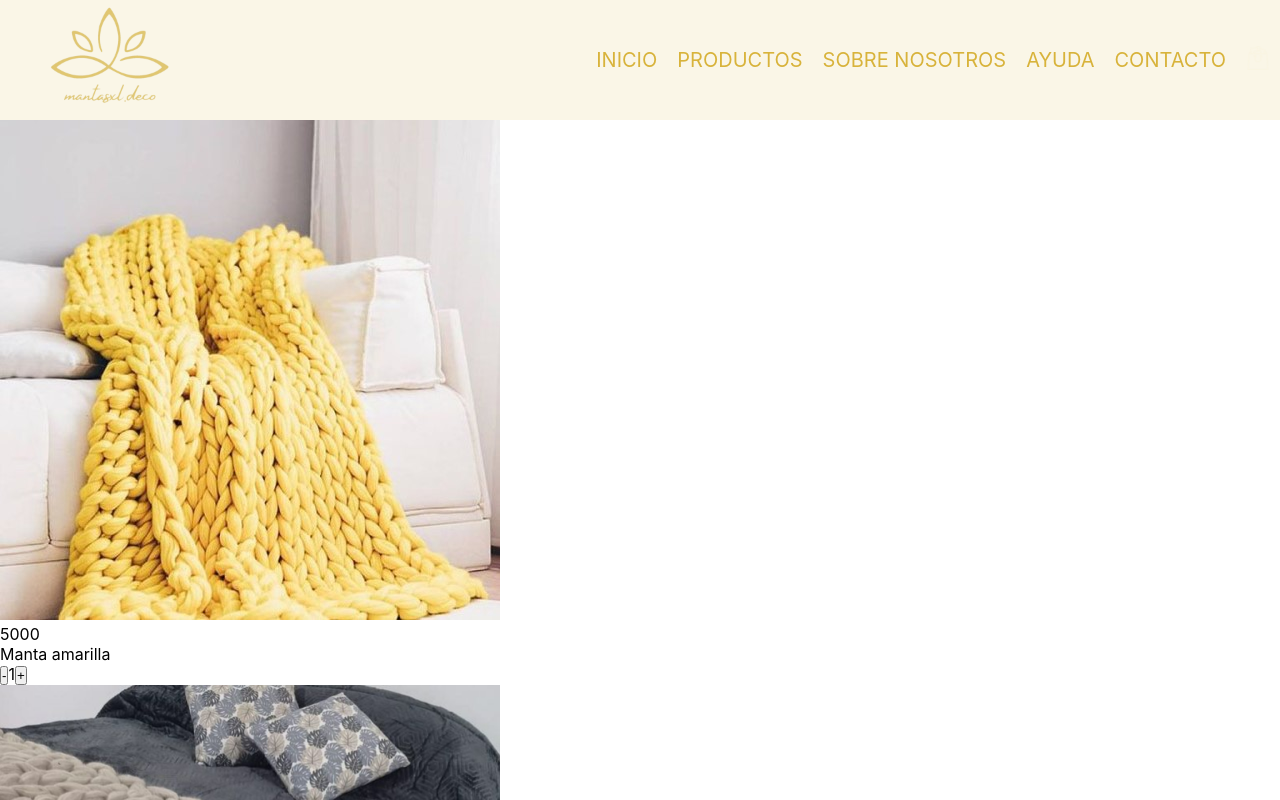
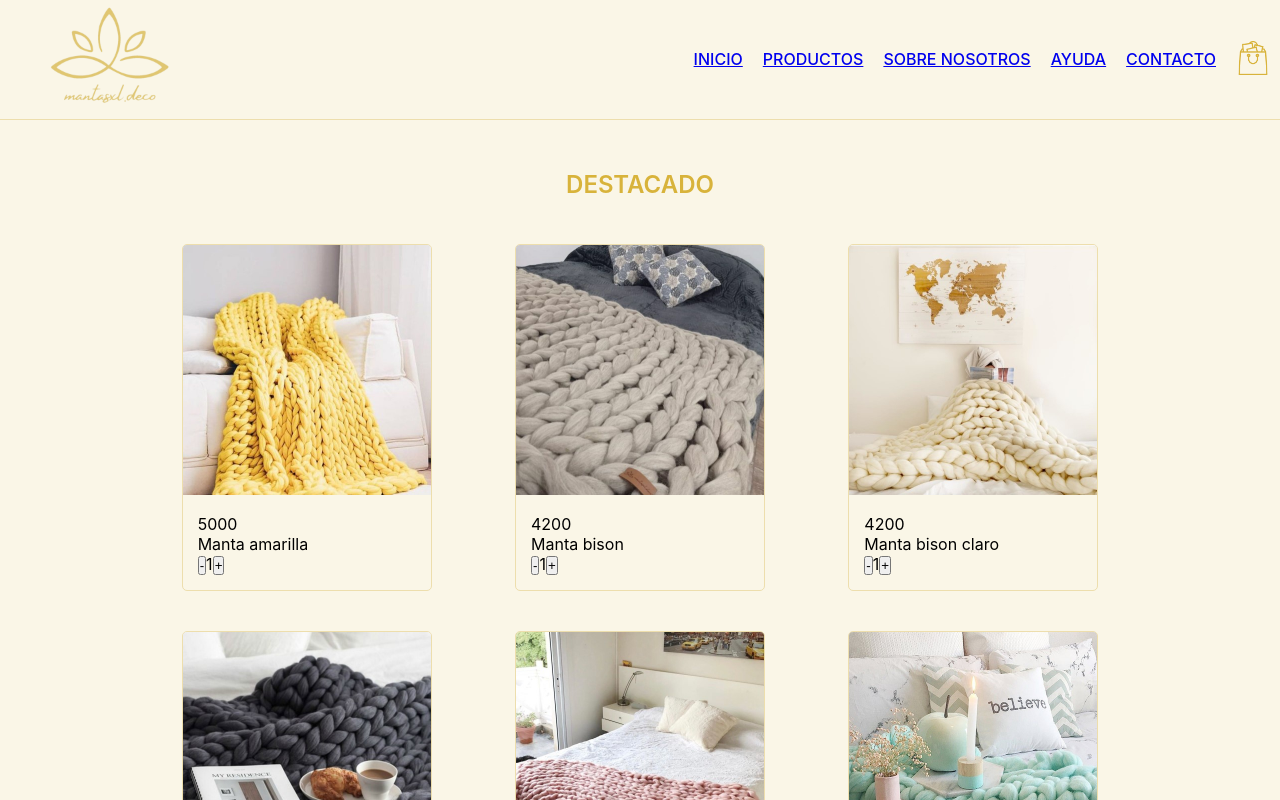
Before and after one commit to DanielAndresArias/ecommerce, a React (Create React App) app: page / in a window 1280 px wide. Shown: the top 800 px of the page. Built offline with nearby package versions, Linux system fonts and the light colour scheme.

Commit message:
Se le puso estilos a la página Home.

```diff
--- a/src/components/CartWidget/CartWidget.js
+++ b/src/components/CartWidget/CartWidget.js
@@ -2,9 +2,9 @@ import '../../css/style.css';
 
 const CartWidget = () =>{
     return(
-        <li className='cartWidget'>
+        <div className='cartWidget'>
             <img src={"./cart.png"} alt={"Carrito de compras"}></img>
-        </li>
+        </div>
     );
 }
 
--- a/src/components/Header/Header.js
+++ b/src/components/Header/Header.js
@@ -1,10 +1,11 @@
 import NavBar from '../NavBar/NavBar';
+import '../../css/style.css';
 
 const Header = () =>{
 
     return(
         <header className='header'>
-            <div>
+            <div className='logo'>
                 <img src='logo.PNG'/>
             </div>
             <NavBar/>
--- a/src/components/Home/Home.js
+++ b/src/components/Home/Home.js
@@ -3,8 +3,10 @@ import ItemListContainer from '../ItemListContainer/ItemListContainer';
 
 const Home = () =>{
     return (
-        <main className='Home'>
+        <main className='home'>
+          <h2>destacado</h2>
           <ItemListContainer tipo="mantas"/>
+          <h2>ofertas</h2>
           <ItemListContainer tipo="mantas"/>
         </main>
     )
--- a/src/components/Item/Item.js
+++ b/src/components/Item/Item.js
@@ -6,13 +6,15 @@ const Item = (props) => {
 
 
     return(
-        <div>
+        <div className="card">
             <div>
                 <img src={props.image}/>
             </div>
-            <span>{props.price}</span>
-            <p>{props.name}</p>
-            <ItemCount initial={1} stock={5}/>
+            <div className="info">
+                <span>{props.price}</span>
+                <p>{props.name}</p>
+                <ItemCount initial={1} stock={5}/>
+            </div>
         </div>
     )
 }
--- a/src/components/ItemListContainer/ItemListContainer.js
+++ b/src/components/ItemListContainer/ItemListContainer.js
@@ -12,7 +12,7 @@ const ItemListContainer = (props) => {
     }, []);
 
     return(
-        <section className='section'>
+        <section className={props.tipo}>
             <ItemList products={products}/>
         </section>
     )
--- a/src/components/Menu/Menu.js
+++ b/src/components/Menu/Menu.js
@@ -1,3 +1,4 @@
+import { NavLink } from 'react-router-dom';
 import '../../css/style.css';
 import CartWidget from '../CartWidget/CartWidget';
 import SubMenu from '../SubMenu/SubMenu';
@@ -6,8 +7,8 @@ const Menu = (props) =>{
     return(
         <ul className='menu--desktop'>
             {props.pages.map((page) => {
-                return (page === "productos")? <li key={page}> {page} <SubMenu items={props.products} /></li> :
-                                               <li key={page}> {page} </li>
+                return (page === "productos")? <li key={page}> <NavLink to={'/'}> {page} </NavLink> <SubMenu items={props.products}/> </li> :
+                                               <li key={page}> <NavLink> {page} </NavLink> </li>
             })}
             <CartWidget/>
         </ul>
--- a/src/css/style.css
+++ b/src/css/style.css
@@ -8,17 +8,21 @@
 .header {
   background-color: #FAF6E7;
   color: #D8B33B;
-  font-size: 20px;
+  font-size: 16px;
+  font-weight: 500;
   display: flex;
   flex-flow: row nowrap;
   align-items: center;
   justify-content: space-between;
   height: 120px;
   position: sticky;
-  top: 0; }
-  .header div {
+  top: 0;
+  border-bottom: 1px solid #EDDEAD; }
+
+.logo {
   margin-left: 50px; }
-    .header div img {
+  .logo img {
+    cursor: pointer;
     width: 120px; }
 
 .navBar {
@@ -37,14 +41,24 @@
   .menu--desktop li {
     display: inline-block;
     margin: 0 10px;
-    position: relative; }
+    position: relative;
+    cursor: pointer;
+    border-bottom: 1px solid #FAF6E7; }
+    .menu--desktop li:hover {
+      border-color: #D8B33B; }
       .menu--desktop li:hover .submenu {
         display: block;
         background-color: #FAF6E7;
-      padding: 5px 0;
-      top: 73px;
+        padding: 48px 0 0;
+        top: 22px;
         left: -22px;
         text-align: left; }
+
+.cartWidget {
+  margin: 0 10px; }
+  .cartWidget img {
+    width: 34px;
+    cursor: pointer; }
 
 .submenu {
   display: none;
@@ -52,4 +66,41 @@
   text-transform: capitalize;
   position: absolute; }
   .submenu li {
-    padding: 5px 15px; }
+    display: block;
+    padding: 10px 15px;
+    cursor: pointer;
+    border: 1px solid #FAF6E7;
+    margin: 0; }
+    .submenu li:hover {
+      border-color: #EDDEAD; }
+
+.home {
+  display: flex;
+  flex-flow: column nowrap;
+  align-items: center;
+  background-color: #FAF6E7; }
+  .home h2 {
+    margin: 50px 0 25px;
+    text-transform: uppercase;
+    text-align: center;
+    color: #D8B33B;
+    font-size: 24px;
+    font-weight: 600; }
+
+.mantas {
+  display: flex;
+  flex-flow: row wrap;
+  justify-content: space-around;
+  max-width: 1000px;
+  margin-bottom: 50px; }
+
+.card {
+  overflow: hidden;
+  margin: 20px;
+  width: 250px;
+  border-radius: 5px;
+  border: 1px solid #EDDEAD; }
+  .card div img {
+    width: 250px; }
+  .card .info {
+    padding: 15px; }
--- a/src/scss/style-scss.scss
+++ b/src/scss/style-scss.scss
@@ -13,12 +13,14 @@ $color-background-white: #F3F3F3;
 $color-font: #070603;
 $color-background-footer: #070603;
 $color-font-header: #D8B33B;
+$color-font-header-light: #EDDEAD;
 $color-border-cart: #817E75;
 
 .header{
     background-color: $color-background;
     color: $color-font-header;
-    font-size: 20px;
+    font-size: 16px;
+    font-weight: 500;
     display: flex;
     flex-flow: row nowrap;
     align-items: center;
@@ -26,12 +28,14 @@ $color-border-cart: #817E75;
     height: 120px;
     position: sticky;
     top: 0;
+    border-bottom: 1px solid $color-font-header-light;
+}
 
-    div{
-        margin-left: 50px;
-        img{
-            width: 120px;
-        }
+.logo{
+    margin-left: 50px;
+    img{
+        cursor: pointer;
+        width: 120px;
     }
 }
 
@@ -54,13 +58,17 @@ $color-border-cart: #817E75;
         display: inline-block;
         margin: 0 10px;
         position: relative;
+        cursor: pointer;
+        border-bottom: 1px solid $color-background;
 
         &:hover{
+            border-color: $color-font-header;
+
             .submenu{
                 display: block;
                 background-color: $color-background;
-                padding: 5px 0;
-                top: 73px;
+                padding: 48px 0 0;
+                top: 22px;
                 left: -22px;
                 text-align: left;
             }
@@ -70,6 +78,14 @@ $color-border-cart: #817E75;
 
 }
 
+.cartWidget{
+    margin: 0 10px;
+    img{
+        width: 34px;
+        cursor: pointer;
+    }
+}
+
 .submenu{
     display: none;
     list-style-type: none;
@@ -77,6 +93,55 @@ $color-border-cart: #817E75;
     position: absolute;
 
     li{
-        padding: 5px 15px;
+        display: block;
+        padding: 10px 15px;
+        cursor: pointer;
+        border: 1px solid $color-background;
+        margin: 0;
+
+        &:hover{
+            border-color: $color-font-header-light;
+        }
     }
 }
+
+.home{
+    display: flex;
+    flex-flow: column nowrap;
+    align-items: center;
+    background-color: $color-background;
+
+    h2{
+        margin: 50px 0 25px;
+        text-transform: uppercase;
+        text-align: center;
+        color: $color-font-header;
+        font-size: 24px;
+        font-weight: 600;
+    }
+}
+
+.mantas{
+    display: flex;
+    flex-flow: row wrap;
+    justify-content: space-around;
+    max-width: 1000px;
+    margin-bottom: 50px;
+}
+
+.card{
+    overflow: hidden;
+    margin: 20px;
+    width: 250px;
+    border-radius: 5px;
+    border: 1px solid $color-font-header-light;
+    div{
+        img{
+            width: 250px;
+        }
+    }
+
+    .info{
+        padding: 15px;
+    }
+}
```
Also changed, not shown: public/cart.png. Lines whose indentation alone changed are shown as unchanged.
